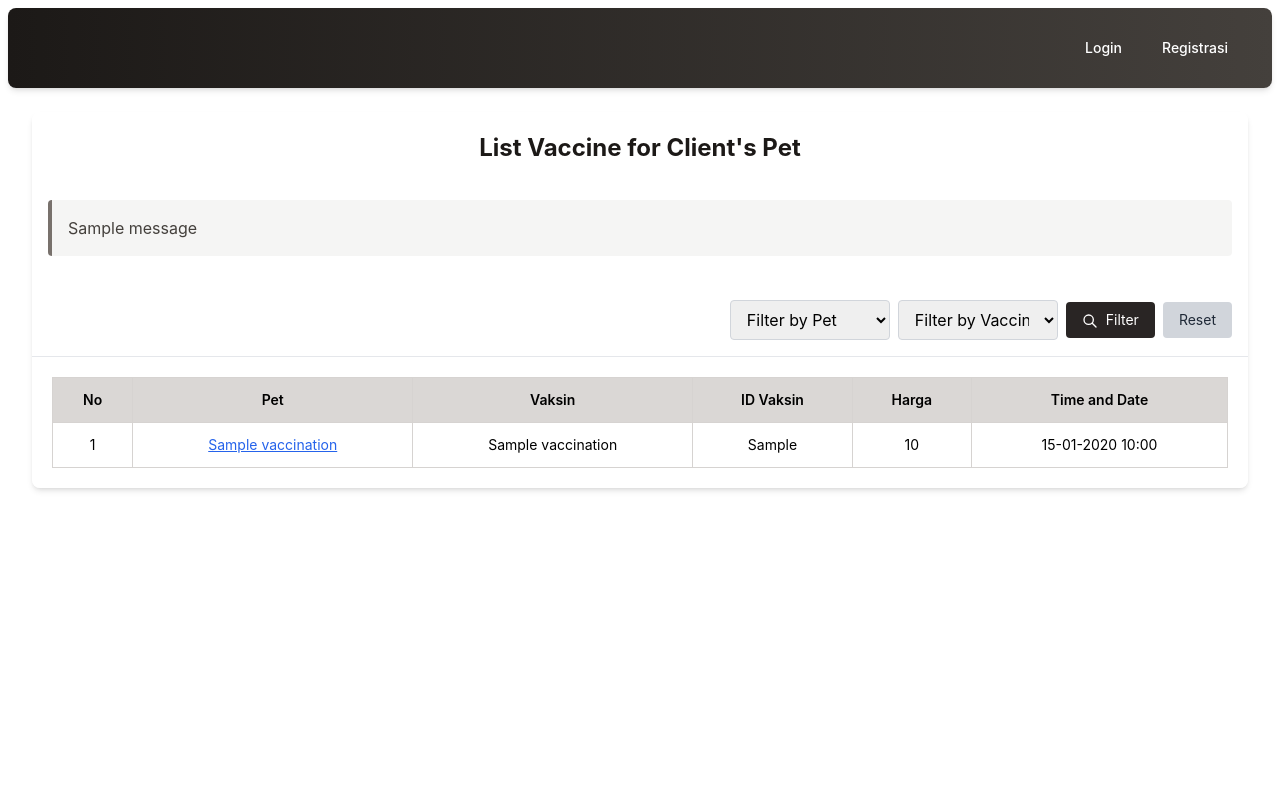
After one commit to E11-Basdat/E11-PetClinic, a Django app: template vaccinations/templates/vaccinations/client_vaccination_list.html in a window 1280 px wide. The commit adds this page. Run offline with Django 5.2, Linux system fonts and the light colour scheme; the template is opened without the code that fills it: most values are stand-ins (such as "Sample title", 1, 10 or a date in 2020); one stand-in notice (Sample message) is shown; some libraries are stand-ins or nearby versions.

Commit message:
Add client vaccination list feature

```diff
--- a/templates/navbar.html
+++ b/templates/navbar.html
@@ -19,8 +19,7 @@
               <a href="{% url 'treatments:n_treatment_list_klien' %}" class="{% if '/treatments/n_treatment_list_klien/' in request.path %}text-white border-b-2 border-white{% else %}text-white hover:text-stone-200 border-b border-transparent hover:border-white{% endif %} px-3 py-2 text-sm font-medium transition duration-300 text-center">Perawatan Hewan</a>
 
               <a href="#" class="{% if request.path == '/visits/visit_list_doctor' %}text-white border-b-2 border-white{% else %}text-white hover:text-stone-200 border-b border-transparent hover:border-white{% endif %} px-3 py-2 text-sm font-medium transition duration-300 text-center">Daftar Kunjungan</a>
-              <a href="#" class="{% if '/vaccinations/' in request.path %}text-white border-b-2 border-white{% else %}text-white hover:text-stone-200 border-b border-transparent hover:border-white{% endif %} px-3 py-2 text-sm font-medium transition duration-300 text-center">Daftar Vaksinasi</a>
-
+              <a href="{% url 'client_vaccination_list' %}" class="{% if '/vaccinations/client/' in request.path %}text-white border-b-2 border-white{% else %}text-white hover:text-stone-200 border-b border-transparent hover:border-white{% endif %} px-3 py-2 text-sm font-medium transition duration-300 text-center">Daftar Vaksinasi</a>
 
             {% elif request.session.user_type == 'front_desk' %}
               <a href="{% url 'animals:jenis_hewan_list' %}" class="{% if request.path == '/animals/jenis_hewan_list/' %}text-white border-b-2 border-white{% else %}text-white hover:text-stone-200 border-b border-transparent hover:border-white{% endif %} px-3 py-2 text-sm font-medium transition duration-300 text-center">Kelola Jenis Hewan</a>
@@ -75,9 +74,9 @@
           <!-- Menu Klien (Mobile) -->
           <a href="{% url 'animals:hewan_list' %}" class="block {% if request.path == '/animals/hewan_list/' %}bg-stone-600 text-white{% else %}text-white hover:text-stone-200{% endif %} px-3 py-2 text-base font-medium border-b border-transparent hover:border-white transition duration-300 text-center">Kelola Hewan Peliharaan</a>
           <a href="{% url 'medications:client_prescriptions' %}" class="block {% if request.path == '/my-prescriptions/' %}bg-stone-600 text-white{% else %}text-white hover:text-stone-200{% endif %} px-3 py-2 text-base font-medium border-b border-transparent hover:border-white transition duration-300 text-center">Resep Obat Hewan</a>
-          <a href="{% url 'treatments:n_treatment_list_klien' %}" class="{% if request.path == '/treatments/n_treatment_list_klien' %}text-white border-b-2 border-white{% else %}text-white hover:text-stone-200 border-b border-transparent hover:border-white{% endif %} px-3 py-2 text-sm font-medium transition duration-300 text-center">Perawatan Hewan</a>
+          <a href="{% url 'treatments:n_treatment_list_klien' %}" class="block {% if request.path == '/treatments/n_treatment_list_klien' %}bg-stone-600 text-white{% else %}text-white hover:text-stone-200{% endif %} px-3 py-2 text-base font-medium border-b border-transparent hover:border-white transition duration-300 text-center">Perawatan Hewan</a>
           <a href="#" class="block {% if request.path == '/visits/visit_list_doctor' %}text-white border-b-2 border-white{% else %}text-white hover:text-stone-200 border-b border-transparent hover:border-white{% endif %} px-3 py-2 text-base font-medium transition duration-300 text-center">Daftar Kunjungan</a>
-          <a href="#" class="block {% if '/vaccinations/' in request.path %}text-white border-b-2 border-white{% else %}text-white hover:text-stone-200 border-b border-transparent hover:border-white{% endif %} px-3 py-2 text-base font-medium transition duration-300 text-center">Daftar Vaksinasi</a>
+          <a href="{% url 'client_vaccination_list' %}" class="block {% if '/vaccinations/client/' in request.path %}text-white border-b-2 border-white{% else %}text-white hover:text-stone-200 border-b border-transparent hover:border-white{% endif %} px-3 py-2 text-base font-medium transition duration-300 text-center">Daftar Vaksinasi</a>
 
         {% elif request.session.user_type == 'front_desk' %}
           <!-- Menu Front-Desk Officer (Mobile) -->
--- /dev/null
+++ b/vaccinations/templates/vaccinations/client_vaccination_list.html
@@ -0,0 +1,95 @@
+{% extends 'base.html' %}
+
+{% block title %}List Vaccine for Client's Pet{% endblock %}
+
+{% block content %}
+<div class="container mt-4">
+    <div class="w-full">
+        <div class="bg-white/80 rounded-lg shadow-md overflow-hidden mb-8">
+            <div class="bg-white/20 text-center">
+                <h1 class="text-stone-900 text-2xl font-bold pt-5 py-5">List Vaccine for Client's Pet</h1>
+            </div>
+
+            {% if messages %}
+            <div class="messages p-4">
+                {% for message in messages %}
+                <div class="{% if message.tags == 'error' %}bg-red-100 border-l-4 border-red-500 text-red-700{% elif message.tags == 'success' %}bg-stone-100 border-l-4 border-stone-500 text-stone-700{% else %}bg-stone-50 border-l-4 border-stone-400 text-stone-600{% endif %} p-4 mb-3 rounded">
+                    <span>{{ message }}</span>
+                </div>
+                {% endfor %}
+            </div>
+            {% endif %}
+
+            <!-- Filter Section -->
+            <div class="p-4 bg-white/30 border-b border-gray-200">
+                <form method="get" action="{% url 'client_vaccination_list' %}" class="flex flex-wrap items-center justify-end gap-2">
+                    <div class="flex flex-wrap items-center gap-2">
+                        <div class="w-40">
+                            <select name="pet_filter" id="petFilter" class="w-full px-3 py-2 border border-gray-300 rounded focus:outline-none focus:ring-2 focus:ring-stone-500">
+                                <option value="">Filter by Pet</option>
+                                {% for pet in pets %}
+                                <option value="{{ pet.nama }}" {% if pet_filter == pet.nama %}selected{% endif %}>{{ pet.nama }}</option>
+                                {% endfor %}
+                            </select>
+                        </div>
+                        <div class="w-40">
+                            <select name="vaccine_filter" id="vaccineFilter" class="w-full px-3 py-2 border border-gray-300 rounded focus:outline-none focus:ring-2 focus:ring-stone-500">
+                                <option value="">Filter by Vaccine</option>
+                                {% for vaccine in vaccines %}
+                                <option value="{{ vaccine.kode }}" {% if vaccine_filter == vaccine.kode %}selected{% endif %}>[{{ vaccine.kode }}] {{ vaccine.nama }}</option>
+                                {% endfor %}
+                            </select>
+                        </div>
+                        <button type="submit" class="bg-stone-800 text-white px-4 py-2 rounded text-sm transition duration-300">
+                            <svg xmlns="http://www.w3.org/2000/svg" class="h-4 w-4 inline-block mr-1" fill="none" viewBox="0 0 24 24" stroke="currentColor">
+                                <path stroke-linecap="round" stroke-linejoin="round" stroke-width="2" d="M21 21l-6-6m2-5a7 7 0 11-14 0 7 7 0 0114 0z" />
+                            </svg>
+                            Filter
+                        </button>
+                        <a href="{% url 'client_vaccination_list' %}" class="bg-gray-300 text-gray-800 px-4 py-2 rounded text-sm transition duration-300">
+                            Reset
+                        </a>
+                    </div>
+                </form>
+            </div>
+
+            <div class="p-5">
+                <div class="overflow-x-auto">
+                    <table class="min-w-full border-collapse text-sm">
+                        <thead>
+                            <tr>
+                                <th class="border border-stone-300 p-3 bg-stone-300/90 font-semibold text-center">No</th>
+                                <th class="border border-stone-300 p-3 bg-stone-300/90 font-semibold text-center">Pet</th>
+                                <th class="border border-stone-300 p-3 bg-stone-300/90 font-semibold text-center">Vaksin</th>
+                                <th class="border border-stone-300 p-3 bg-stone-300/90 font-semibold text-center">ID Vaksin</th>
+                                <th class="border border-stone-300 p-3 bg-stone-300/90 font-semibold text-center">Harga</th>
+                                <th class="border border-stone-300 p-3 bg-stone-300/90 font-semibold text-center">Time and Date</th>
+                            </tr>
+                        </thead>
+                        <tbody>
+                            {% for vaccination in vaccinations %}
+                            <tr class="{% cycle '' 'bg-gray-50' %}">
+                                <td class="border border-stone-300 p-3 text-center">{{ forloop.counter }}</td>
+                                <td class="border border-stone-300 p-3 text-center">
+                                    <a class="text-blue-600 underline">
+                                        {{ vaccination.nama_hewan }}
+                                    </a>
+                                </td>
+                                <td class="border border-stone-300 p-3 text-center">{{ vaccination.nama_vaksin }}</td>
+                                <td class="border border-stone-300 p-3 text-center">{{ vaccination.id_vaksin }}</td>
+                                <td class="border border-stone-300 p-3 text-center">{{ vaccination.harga }}</td>
+                                <td class="border border-stone-300 p-3 text-center">{{ vaccination.tanggal_kunjungan|date:"d-m-Y H:i" }}</td>
+                            </tr>
+                            {% empty %}
+                            <tr>
+                                <td colspan="6" class="text-center border border-stone-300 p-4">Tidak ada data vaksinasi yang tersedia</td>
+                            </tr>
+                            {% endfor %}
+                        </tbody>
+                    </table>
+                </div>
+            </div>
+        </div>
+    </div>
+</div>
+{% endblock %}
--- a/vaccinations/urls.py
+++ b/vaccinations/urls.py
@@ -2,7 +2,6 @@ from django.urls import path
 from . import views
 
 urlpatterns = [
-
     path('list-vaccinations/', views.vaccination_list, name='vaccination_list'),
     path('add-vaccination/', views.add_vaccination, name='add_vaccination'),
     path('update-vaccination/<str:id_kunjungan>/', views.update_vaccination, name='update_vaccination'),
@@ -12,4 +11,5 @@ urlpatterns = [
     path('update-vaccine/<str:kode>/', views.update_vaccine, name='update_vaccine'),
     path('update-stock/<str:kode>/', views.update_stock, name='update_stock'),
     path('delete-vaccine/<str:kode>/', views.delete_vaccine, name='delete_vaccine'),
+    path('client/', views.client_vaccination_list, name='client_vaccination_list'),
 ]
```
Also changed, not shown: vaccinations/views.py (+142 -0 lines).
